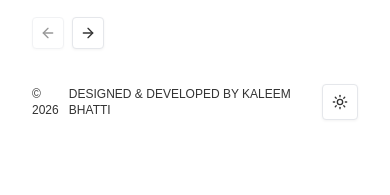
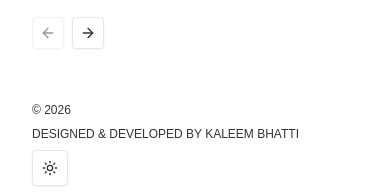
Before and after one commit to webdevkaleem/portfolio, a Next.js app: page / in a window 390 px wide. Shown: the part 710-905 px from the top of the page. Before the commit the page ends 844 px from the top, so only its background shows below. Built offline with nearby package versions, Linux system fonts and the light colour scheme; a web font is replaced by a local one.

Commit message:
fix: better footer mobile support

```diff
--- a/components/footer.tsx
+++ b/components/footer.tsx
@@ -2,7 +2,7 @@ import { ThemeSwitcher } from "./theme-switcher";
 
 export default function Footer() {
   return (
-    <footer className="h-16 flex justify-between items-center z-50 px-8 max-w-6xl mx-auto text-xs">
+    <footer className="md:h-16 h-32 flex-col md:flex-row flex gap-2 py-8 md:py-0 md:justify-between md:items-center z-50 px-8 max-w-6xl mx-auto text-xs">
       <p>&copy; 2026</p>
       <p>DESIGNED & DEVELOPED BY KALEEM BHATTI</p>
 
```
